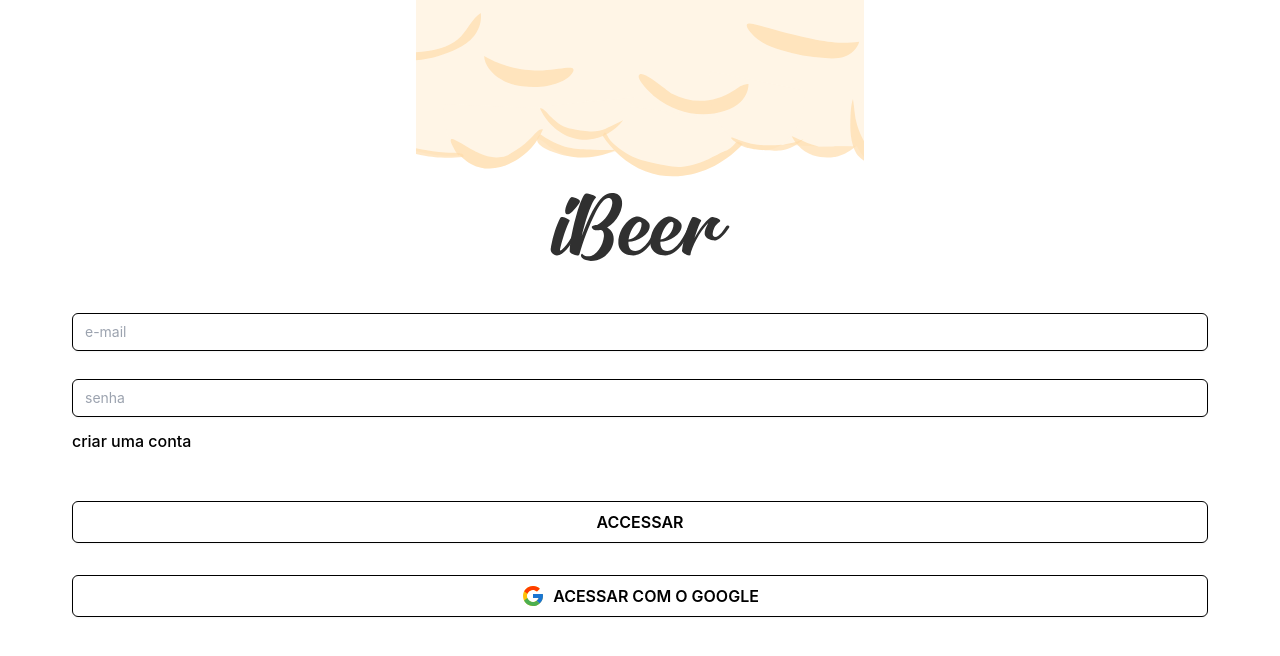
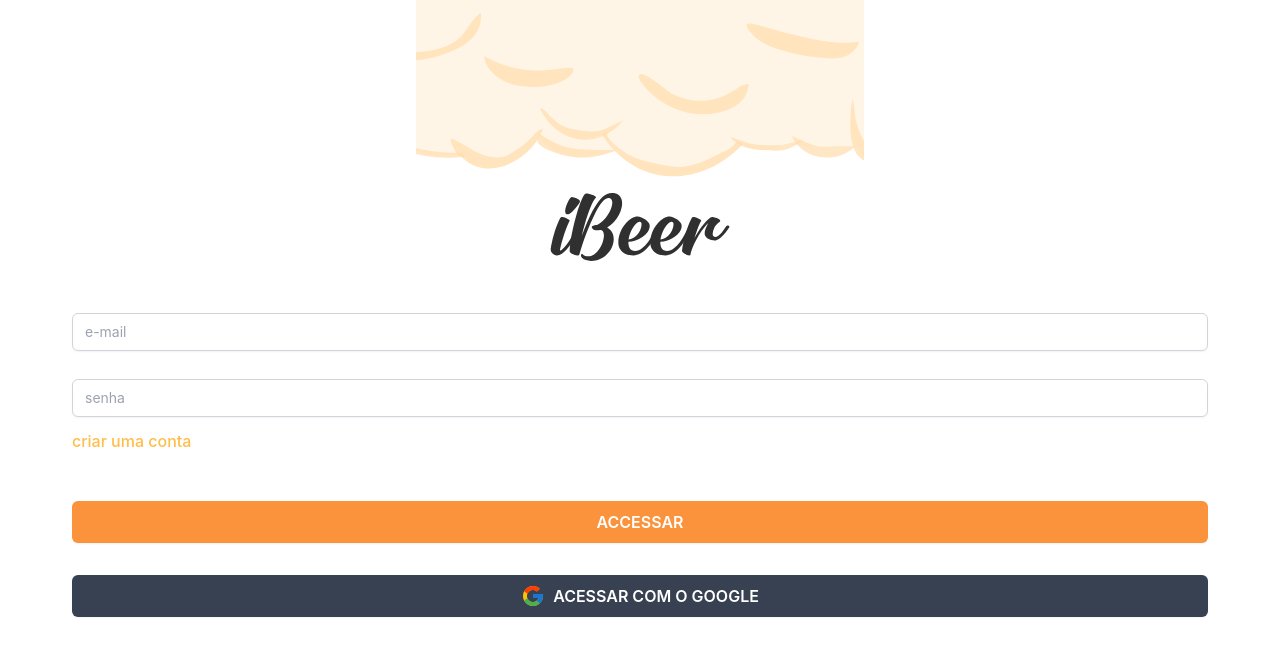
Before and after one commit to abnerndr/ibeer-app, a Next.js app: page / in a window 1280 px wide. Shown: the top 656 px of the page. Built offline with nearby package versions, Linux system fonts and the light colour scheme; no server answers.

Commit message:
updated ios compilation

```diff
--- a/src/components/Pages/Authentication/FormLogin.tsx
+++ b/src/components/Pages/Authentication/FormLogin.tsx
@@ -57,7 +57,7 @@ export default function FormLogin({ onSubmit, loading, signInWithGoogle }: ILogi
           />
           <div className='mt-3'>
             <Link href={'/public/authentication/new-account'}>
-              <a className='text-orange-400 text-md font-medium'>criar uma conta</a>
+              <a className='text-ibeer-900 text-md font-medium'>criar uma conta</a>
             </Link>
           </div>
         </div>
--- a/tailwind.config.js
+++ b/tailwind.config.js
@@ -4,10 +4,13 @@ module.exports = {
     "./src/components/**/*.{js,ts,jsx,tsx}",
   ],
   theme: {
-    extend: {},
-    colors: {
-      'ibeer-900': '#FFBD4A'
-    }
+    extend: {
+      colors: {
+        'ibeer-900': '#FFBD4A',
+        'ibeer-800': '#FFCA28'
+      }
+    },
+
   },
   plugins: [],
 }
```
Also changed, not shown: capacitor.config.ts (+10 -0 lines), package.json (+4 -4 lines), 88 other files (tests, documents, lock files or other folders).
